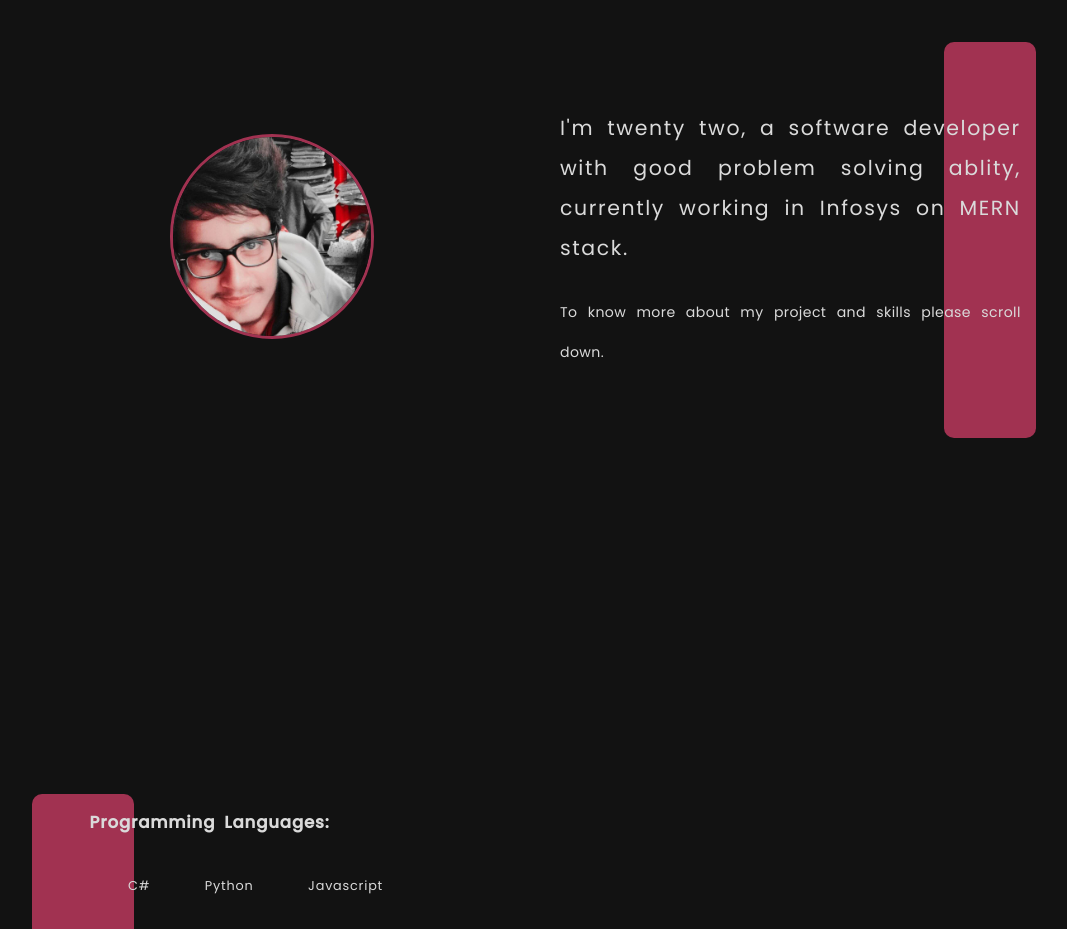
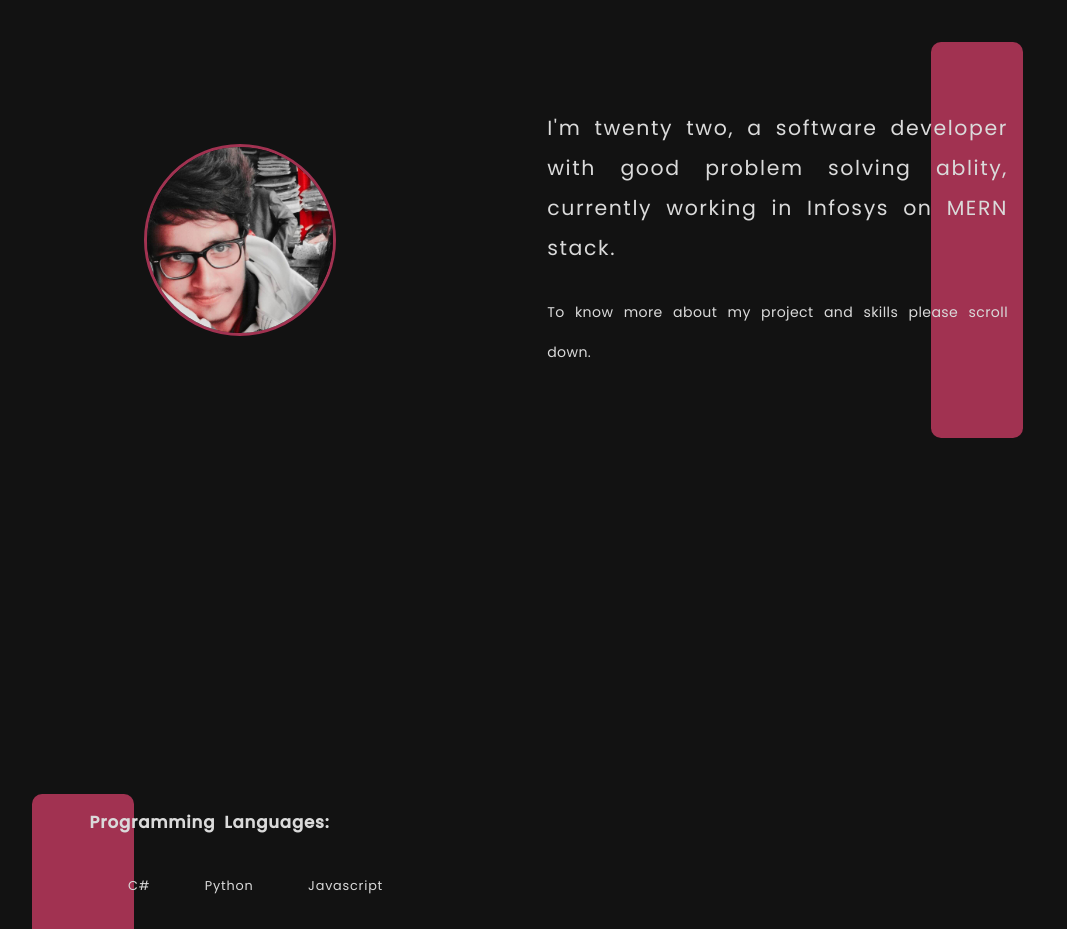
Before and after one commit to FaxMachin3/portfolio, a React (Create React App) app: page /#home in a window 1280 px wide. Shown: the part 960-1889 px from the top of the page, without its empty margins (64-1131 px from the left). Built offline with nearby package versions, Linux system fonts and the light colour scheme.

Commit message:
hashchange implemented | bugs fixes

```diff
--- a/public/styles.css
+++ b/public/styles.css
@@ -32,15 +32,15 @@
 }
 
 .circle1{
-    animation: animateCircle1 500ms ease-in infinite alternate;
+    animation: animateCircle 500ms ease-in-out infinite alternate;
 }
 
 .circle2{
-    animation: animateCircle2 500ms ease-in 100ms infinite alternate;
+    animation: animateCircle 500ms ease-in-out 100ms infinite alternate;
 }
 
 .circle3{
-    animation: animateCircle2 500ms ease-in 200ms infinite alternate;
+    animation: animateCircle 500ms ease-in-out 200ms infinite alternate;
 }
 
 .fade-loader{
@@ -49,29 +49,7 @@
     transform: translateY(-100%);
 }
 
-@keyframes animateCircle1{
-    from{
-        transform: translateY(0);
-        opacity: 0;
-    }
-    to{
-        transform: translateY(-1em);
-        opacity: 1;
-    }
-}
-
-@keyframes animateCircle2{
-    from{
-        transform: translateY(0);
-        opacity: 0;
-    }
-    to{
-        transform: translateY(-1em);
-        opacity: 1;
-    }
-}
-
-@keyframes animateCircle3{
+@keyframes animateCircle{
     from{
         transform: translateY(0);
         opacity: 0;
--- a/src/component/about/About.js
+++ b/src/component/about/About.js
@@ -9,10 +9,12 @@ const About = () => {
     const containerAbout = useRef(null);
     const headingAbout = useRef(null);
     const lineAbout = useRef(null);
+    const imgAboutContainer = useRef(null);
     const imgAbout = useRef(null);
     const blockAbout = useRef(null);
     const rightContainerAbout = useRef(null);
     const textAbout = useRef([]);
+    const circleAbout = useRef([]);
 
     const { currentTheme } = useContext(ThemeContext);
     const { background, primary, secondary } = currentTheme;
@@ -39,15 +41,32 @@ const About = () => {
     };
 
     useEffect(() => {
+        const currentTheme = JSON.parse(localStorage.getItem("current-theme"));
+        const circles = window.document.querySelectorAll(".loader-about");
+
         aboutAnimate([
             containerAbout,
             headingAbout,
             lineAbout,
+            imgAboutContainer,
             imgAbout,
             textAbout,
             blockAbout,
             rightContainerAbout
         ]);
+
+        // lazy loading
+        imgAbout.current.addEventListener("load", () => {
+            currentTheme
+                ? circles.forEach(circle => {
+                      circle.style.backgroundColor = "#A13251";
+                  })
+                : circles.forEach(circle => {
+                      circle.style.backgroundColor = "#008F96";
+                  });
+            imgAbout.current.style.opacity = "1";
+        });
+        // eslint-disable-next-line
     }, []);
 
     return (
@@ -68,14 +87,34 @@ const About = () => {
                     ></span>
                 </div>
 
-                <div className="left-container-about">
-                    <div className="placeholder-about"></div>
+                <div
+                    ref={imgAboutContainer}
+                    style={borderColor}
+                    className="left-container-about"
+                >
+                    <div className="placeholder-about">
+                        <div
+                            ref={el => circleAbout.current.push(el)}
+                            style={borderColor}
+                            className="circle1 loader-about"
+                        ></div>
+                        <div
+                            ref={el => circleAbout.current.push(el)}
+                            style={borderColor}
+                            className="circle2 loader-about"
+                        ></div>
+                        <div
+                            ref={el => circleAbout.current.push(el)}
+                            style={borderColor}
+                            className="circle3 loader-about"
+                        ></div>
+                    </div>
                     <img
                         ref={imgAbout}
                         className="img-about"
-                        src={avatar}
+                        src=""
                         alt="avatar"
-                        style={borderColor}
+                        data-src={avatar}
                     ></img>
                 </div>
 
--- a/src/component/about/AboutStyle.scss
+++ b/src/component/about/AboutStyle.scss
@@ -15,9 +15,9 @@
         position: relative;
         font-size: 2rem;
 
-        h1{
+        h1 {
             font-weight: 500;
-            letter-spacing: .03rem;
+            letter-spacing: 0.03rem;
         }
 
         .line-about {
@@ -32,12 +32,49 @@
 
     .left-container-about {
         position: relative;
+        height: 13em;
+        width: 13em;
+        border: 3px solid;
+        border-radius: 50%;
+
+        .placeholder-about {
+            position: absolute;
+            display: flex;
+            justify-content: center;
+            align-items: center;
+            height: 100%;
+            width: 100%;
+            border-radius: 50%;
+            top: 0;
+            right: 0;
+
+            .loader-about {
+                height: 1em;
+                width: 1em;
+                margin: 0.25em;
+                border: 1px solid;
+                border-radius: 50%;
+                animation: animateCircle1 500ms ease-in infinite alternate;
+            }
+
+            .circle2{
+                animation-delay: 200ms;
+            }
+
+            .circle3{
+                animation-delay: 400ms;
+            }
+        }
 
         .img-about {
-            height: 15em;
-            width: 15em;
-            border: 3px solid;
+            position: absolute;
+            height: 100%;
+            width: 100%;
+            top: 0;
+            right: 0;
             border-radius: 50%;
+            opacity: 0;
+            transition: opacity 500ms ease-in-out 300ms;
         }
     }
 
@@ -50,13 +87,13 @@
             font-size: 1.3rem;
             padding-bottom: 3vh;
             word-spacing: 0.25rem;
-            letter-spacing: .1rem;
+            letter-spacing: 0.1rem;
         }
 
         & p:nth-child(2) {
             font-size: 1rem;
             word-spacing: 0.25rem;
-            letter-spacing: .025rem;
+            letter-spacing: 0.025rem;
         }
 
         .block-about {
@@ -71,6 +108,17 @@
     }
 }
 
+@keyframes animateCircle1{
+    from{
+        transform: translateY(0);
+        opacity: 0;
+    }
+    to{
+        transform: translateY(-0.1em);
+        opacity: 1;
+    }
+}
+
 @media all and (min-width: 769px) {
     .container-about {
         flex-direction: row;
@@ -81,11 +129,12 @@
 
         .left-container-about {
             padding-left: 3vw;
-            width: 50;
+            height: 15vw;
+            width: 15vw;
 
             .img-about {
-                height: 16vw;
-                width: 16vw;
+                height: 100%;
+                width: 100%;
             }
         }
 
--- a/src/component/app/App.js
+++ b/src/component/app/App.js
@@ -19,12 +19,14 @@ const App = () => {
     let lastTime = useRef(0);
     let position = useRef(0);
     let scrolled = useRef(true);
+    let hashTimer = useRef(null);
+    let hashCheck = useRef(true);
     const disableScroll = useRef(true); // scroll interval of 1000ms
-    const allowScroll = useRef(true); // stops user to scroll when the menu is open
+    const allowScroll = useRef(true); // stops user to scroll when the ham-menu is open
     const [currentPage, changeCurrentPage] = useState(".home");
     const [theme, changeTheme] = useState(true);
     const prevDelta = useRef(0);
-    let timer;
+    let timer; // on scroll (wheel)
     const pages = {
         ".home": {
             prev: ".home",
@@ -152,7 +154,31 @@ const App = () => {
         // eslint-disable-next-line
     }, []);
 
-    // setting local storage
+    // hashchange
+    useEffect(() => {
+        window.addEventListener("hashchange", () => {
+            const getHash = window.location.hash.split("#")[1];
+            Object.keys(pages).forEach(page => {
+                if (`.${getHash}` === page && hashCheck.current) {
+                    changeCurrentPage(`.${getHash}`);
+                }
+            });
+        });
+        // eslint-disable-next-line
+    }, []);
+
+    // setting local storage for currentPage
+    useEffect(() => {
+        const getCurrentPage = JSON.parse(localStorage.getItem("current-page"));
+        if (getCurrentPage !== null) {
+            changeCurrentPage(getCurrentPage);
+        }
+
+        localStorage.setItem("current-page", JSON.stringify(currentPage));
+        // eslint-disable-next-line
+    }, []);
+
+    // setting local storage for currentTheme
     useEffect(() => {
         localStorage.setItem("current-theme", JSON.stringify(theme));
 
@@ -207,8 +233,13 @@ const App = () => {
                 "touchend",
                 event => {
                     if (disableScroll.current) {
+                        hashCheck.current = false;
+                        clearTimeout(hashTimer.current);
                         allowScroll.current && handleTouchEnd(event);
                         disableScroll.current = !disableScroll.current;
+                        hashTimer.current = setTimeout(() => {
+                            hashTimer.current = true;
+                        }, 1000);
                         setTimeout(() => {
                             disableScroll.current = !disableScroll.current;
                         }, 1000);
@@ -257,14 +288,26 @@ const App = () => {
     useEffect(() => {
         const sections = window.document.querySelectorAll("section");
 
-        window.document.addEventListener("keydown", event =>
-            smoothScrollArrow(event)
-        );
+        window.document.addEventListener("keydown", event => {
+            hashCheck.current = false;
+            clearTimeout(hashTimer.current);
+            smoothScrollArrow(event);
+            hashTimer.current = setTimeout(() => {
+                hashCheck.current = true;
+            }, 1000);
+        });
 
         sections.forEach(section => {
             section.addEventListener(
                 "wheel",
-                event => smoothScrollWheel(event),
+                event => {
+                    hashCheck.current = false;
+                    clearTimeout(hashTimer.current);
+                    smoothScrollWheel(event);
+                    hashTimer.current = setTimeout(() => {
+                        hashCheck.current = true;
+                    }, 1000);
+                },
                 {
                     passive: false
                 }
@@ -289,6 +332,9 @@ const App = () => {
     // smooth scroll
     useEffect(() => {
         smoothScroll(currentPage);
+
+        // setting current-page on local storage
+        localStorage.setItem("current-page", JSON.stringify(currentPage));
     }, [currentPage]);
 
     // body bg change on theme change
@@ -365,13 +411,14 @@ const App = () => {
                 currentPage={currentPage}
                 changePage={changeCurrentPage}
                 scroll={allowScroll}
+                hashCheck={hashCheck}
             />
             <Indicators />
-            <Home />
-            <About />
-            <Skill />
-            <Project />
-            <Contact />
+            <Home changePage={changeCurrentPage} />
+            <About changePage={changeCurrentPage} />
+            <Skill changePage={changeCurrentPage} />
+            <Project changePage={changeCurrentPage} />
+            <Contact changePage={changeCurrentPage} />
         </ThemeContext.Provider>
     );
 };
--- a/src/component/project/ProjectStyle.scss
+++ b/src/component/project/ProjectStyle.scss
@@ -153,7 +153,7 @@
                         width: 2.5em;
 
                         &:hover{
-                            opacity: 0.9;
+                            opacity: 0.8;
                         }
                     }
                 }
@@ -183,6 +183,14 @@
         .left-container-project{
             height: 60%;
             width: 40%;
+
+            .left-arrow-container-project{
+                left: -1em;
+            }
+
+            .right-arrow-container-project{
+                right: -1em;
+            }
 
             .image-slider-project{
                 width: 100 * 5%;
```
Also changed, not shown: src/component/about/AboutAnimate.js (+9 -2 lines), src/component/navbar/Navbar.js (+17 -12 lines).
